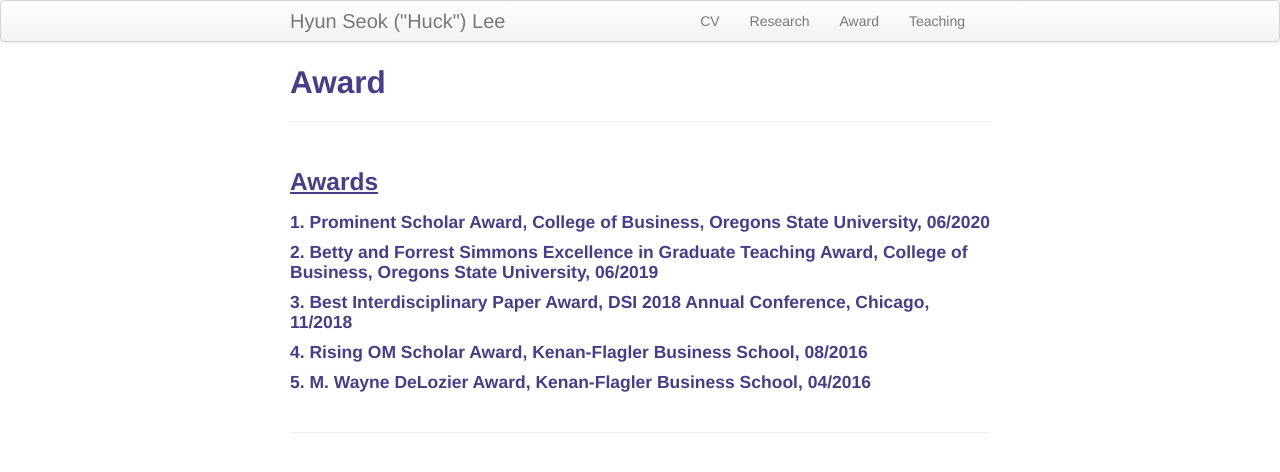
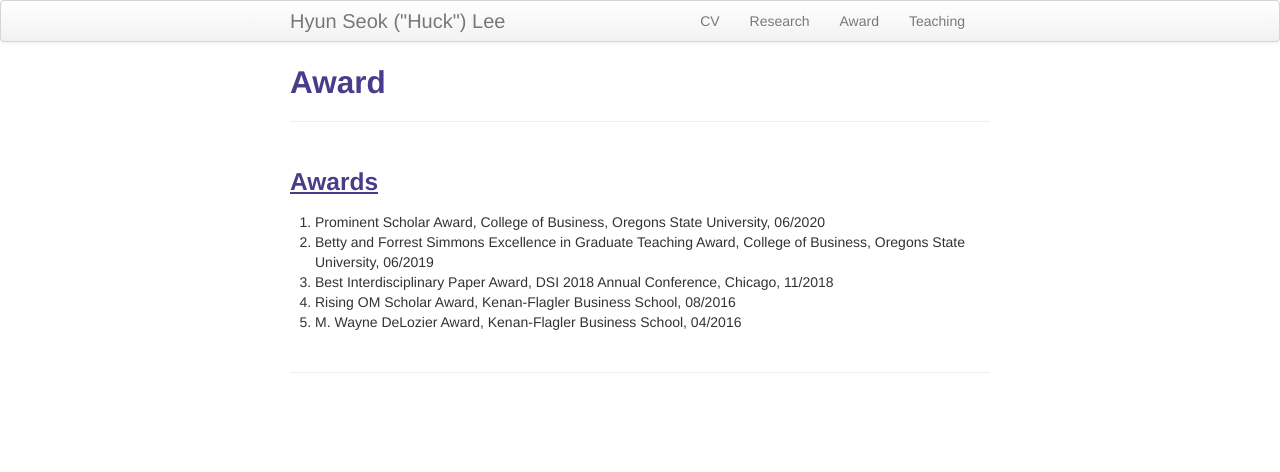
Before and after one commit to lordya2/lordya2.github.io, a Jekyll site: the page built from pages/award.md, in a window 1280 px wide. Shown: the top 472 px of the page. Built offline with Jekyll 4.4.1, drawn with Linux system fonts in a browser that asks for light colours.

Commit message:
Update award.md

```diff
--- a/pages/award.md
+++ b/pages/award.md
@@ -6,11 +6,11 @@ description: Hyun Seok ("Huck") Lee's Awards
 
 
 ### <u>Awards </u>
-#### 1. Prominent Scholar Award, College of Business, Oregons State University, 06/2020
-#### 2. Betty and Forrest Simmons Excellence in Graduate Teaching Award, College of Business, Oregons State University, 06/2019
-#### 3. Best Interdisciplinary Paper Award, DSI 2018 Annual Conference, Chicago, 11/2018
-#### 4. Rising OM Scholar Award, Kenan-Flagler Business School, 08/2016
-#### 5. M. Wayne DeLozier Award, Kenan-Flagler Business School, 04/2016
+1. Prominent Scholar Award, College of Business, Oregons State University, 06/2020
+2. Betty and Forrest Simmons Excellence in Graduate Teaching Award, College of Business, Oregons State University, 06/2019
+3. Best Interdisciplinary Paper Award, DSI 2018 Annual Conference, Chicago, 11/2018
+4. Rising OM Scholar Award, Kenan-Flagler Business School, 08/2016
+5. M. Wayne DeLozier Award, Kenan-Flagler Business School, 04/2016
 
 <!--
 [click here for the most recent version of the paper]({{ BASE_PATH}}/pages/working_papers/sample-working-paper.pdf)
```
